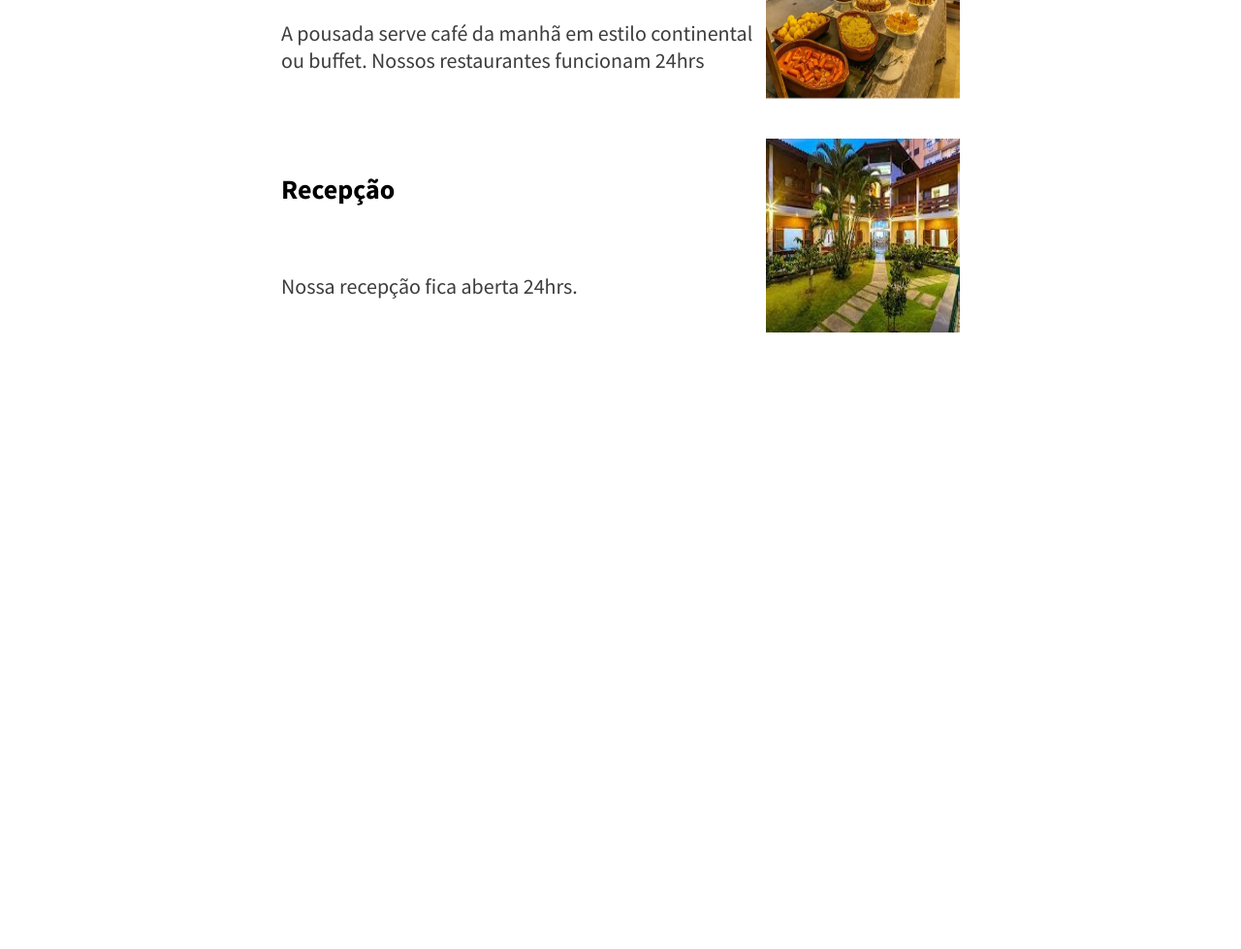
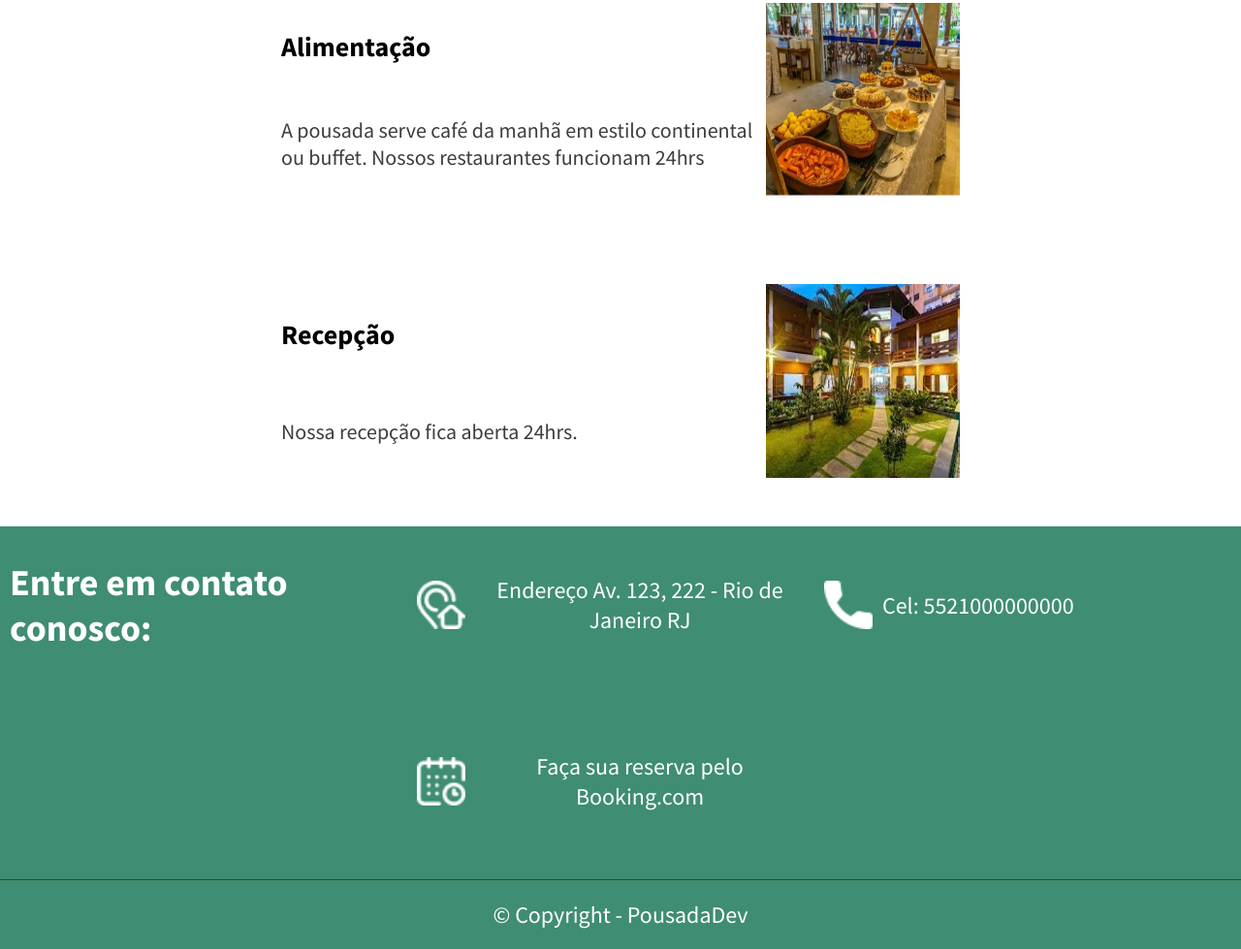
Before and after one commit to ArleySantos/Pousada-secreta, a plain HTML site: page index.html in a window 1280 px wide. Shown: the part 3961-4940 px from the top of the page at 97% size. Before the commit the page ends 4304 px from the top, so only its background shows below. Drawn offline with Linux system fonts and the light colour scheme.

Commit message:
Pag 1 concluida

```diff
--- a/index.html
+++ b/index.html
@@ -121,5 +121,29 @@
 
         </div>
       </div>
+
+      <footer class="rodape">
+        <div class="contato">
+            <div>
+                <h2>
+                    Entre em contato conosco:
+                </h2>
+            </div>
+            <div>
+                <img src="assets/icones/endereco.png" alt="">
+                <p>Endereço Av. 123, 222 - Rio de Janeiro RJ</p>
+            </div>
+            <div>
+                <img src="assets/icones/telefone.png" alt="">
+                <p>Cel: 5521000000000</p>
+            </div>
+            <div>
+                <img src="assets/icones/calendario.png" alt="">
+                <p>Faça sua reserva pelo Booking.com</p>
+            </div>
+        </div>
+
+        <p>© Copyright - PousadaDev</p>
+      </footer>
 </body>
 </html>
--- a/style.css
+++ b/style.css
@@ -169,6 +169,7 @@ span{
     height: 200px;
     display: flex;
     justify-content: space-between;
+    margin-bottom: 50px;
 }
 
 .text-sobre{
@@ -193,3 +194,49 @@ span{
 .img-sobre img{
     width: 200px;
 }
+
+
+.rodape{
+    background-color: rgb(63, 141, 115);
+    color: #fff;
+    display: flex;
+    flex-direction: column;
+    justify-content: space-around;
+}
+
+.contato{
+    max-width: 1700px;
+    min-width: 350px;
+    margin: 0 auto;
+    display: flex;
+    justify-content: center;
+    flex-wrap: wrap;
+    border-bottom: 1px solid  rgb(39, 82, 28);
+}
+
+.contato div{
+    width: 400px;
+    display: flex;
+    align-items: center;
+    margin: 30px 20px 50px 0px;
+}
+
+.contato img{
+    width: 50px;
+    height: 50px;
+}
+
+.contato h2{
+    font-size: 38px;
+}
+
+.contato p{
+    font-size: 24px;
+    margin-left: 10px;
+}
+
+.rodape p{
+    font-size: 24px;
+    text-align: center;
+    padding: 20px 0px;
+}
```
